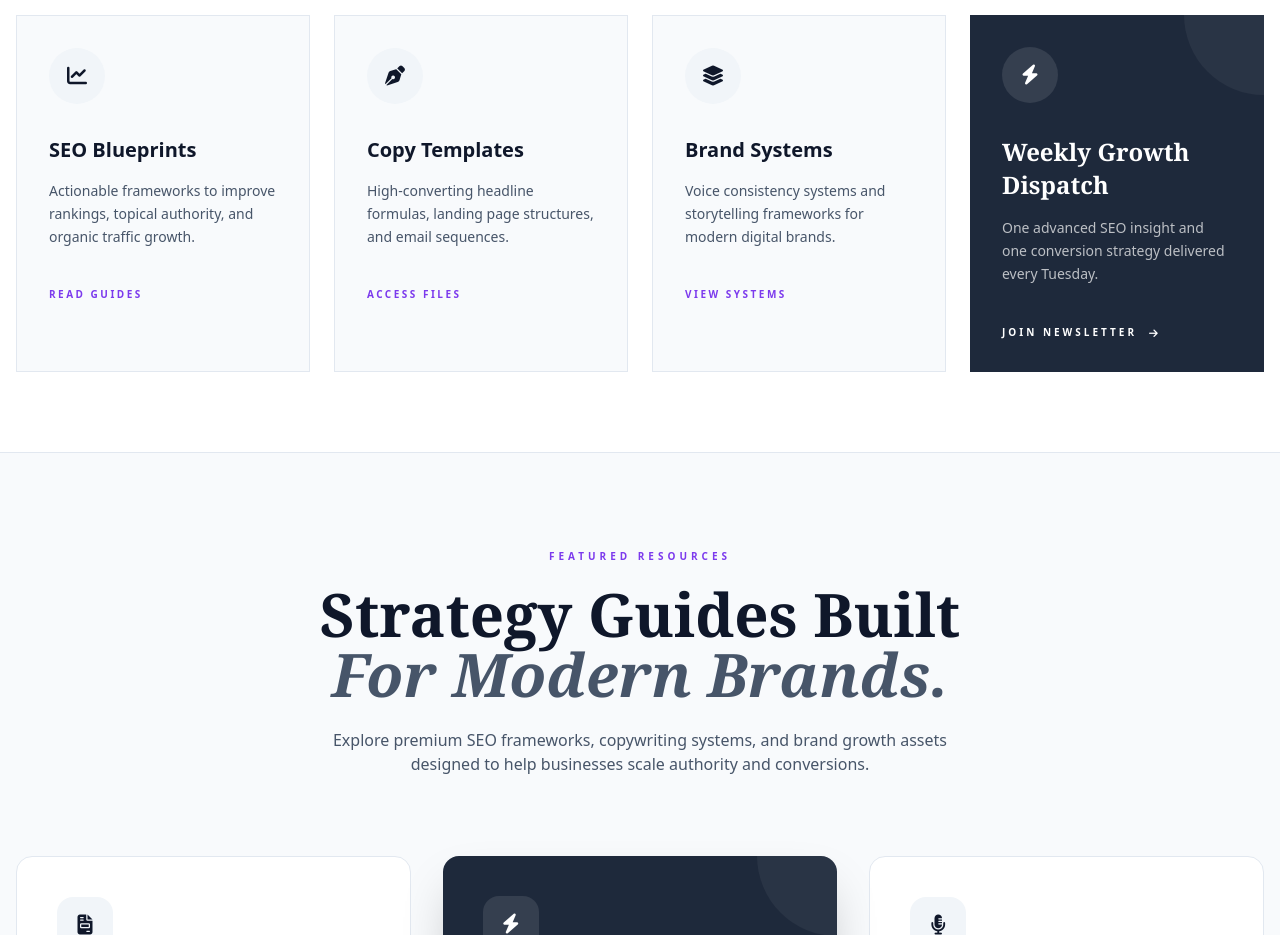
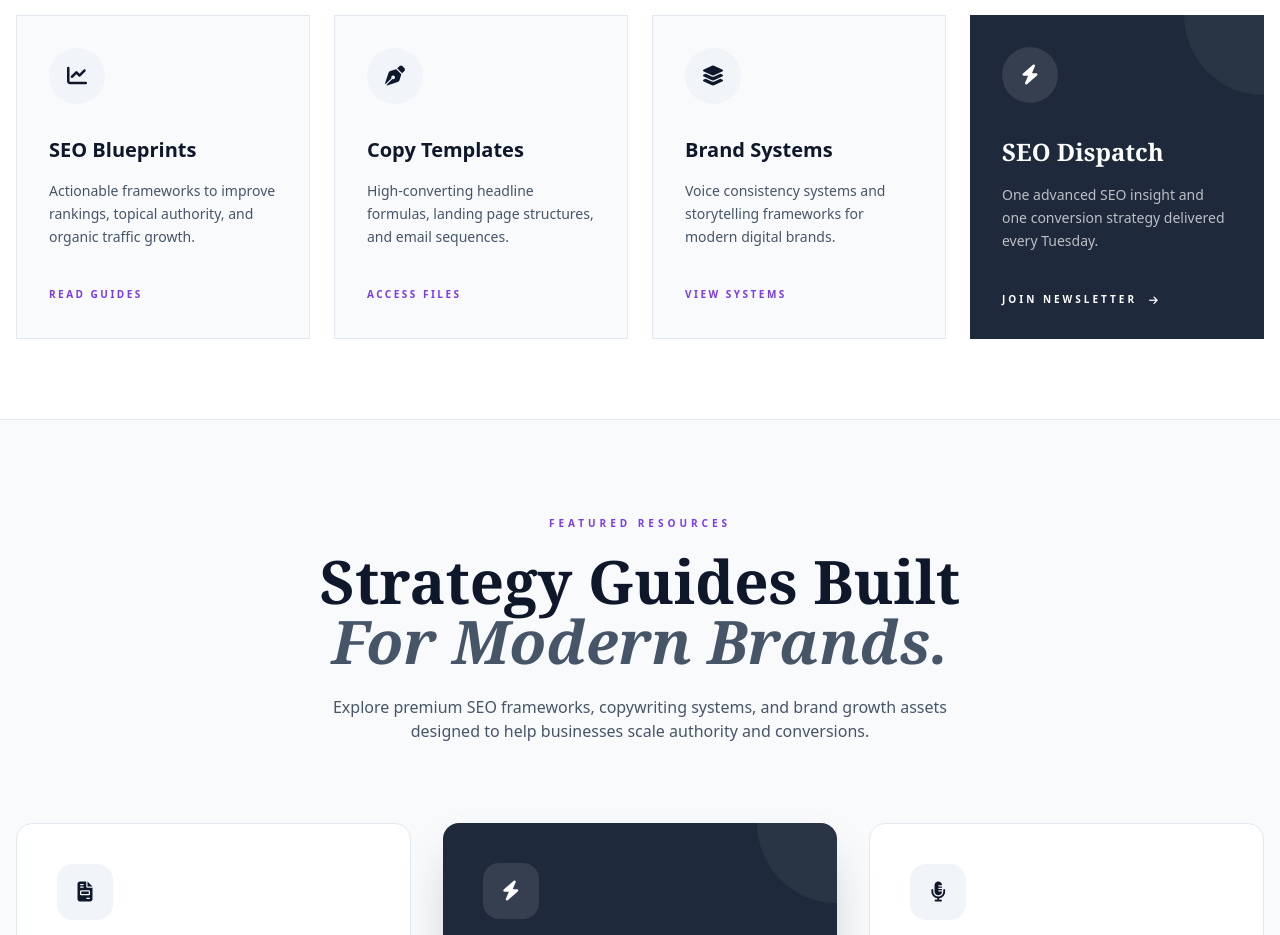
Before and after one commit to praneashMG/Freelance-Copywriter-SEO-Content-Strategist, a plain HTML site: page resources.html in a window 1280 px wide. Shown: the part 860-1795 px from the top of the page. Drawn offline with nearby package versions, Linux system fonts and the light colour scheme.

Commit message:
first commit

```diff
--- a/resources.html
+++ b/resources.html
@@ -673,7 +673,7 @@
                             </div>
 
                             <h4 class="text-2xl font-serif font-bold leading-snug mb-4">
-                                Weekly Growth Dispatch
+                                SEO Dispatch
                             </h4>
 
                             <p class="text-sm text-white/70 leading-relaxed">
```
